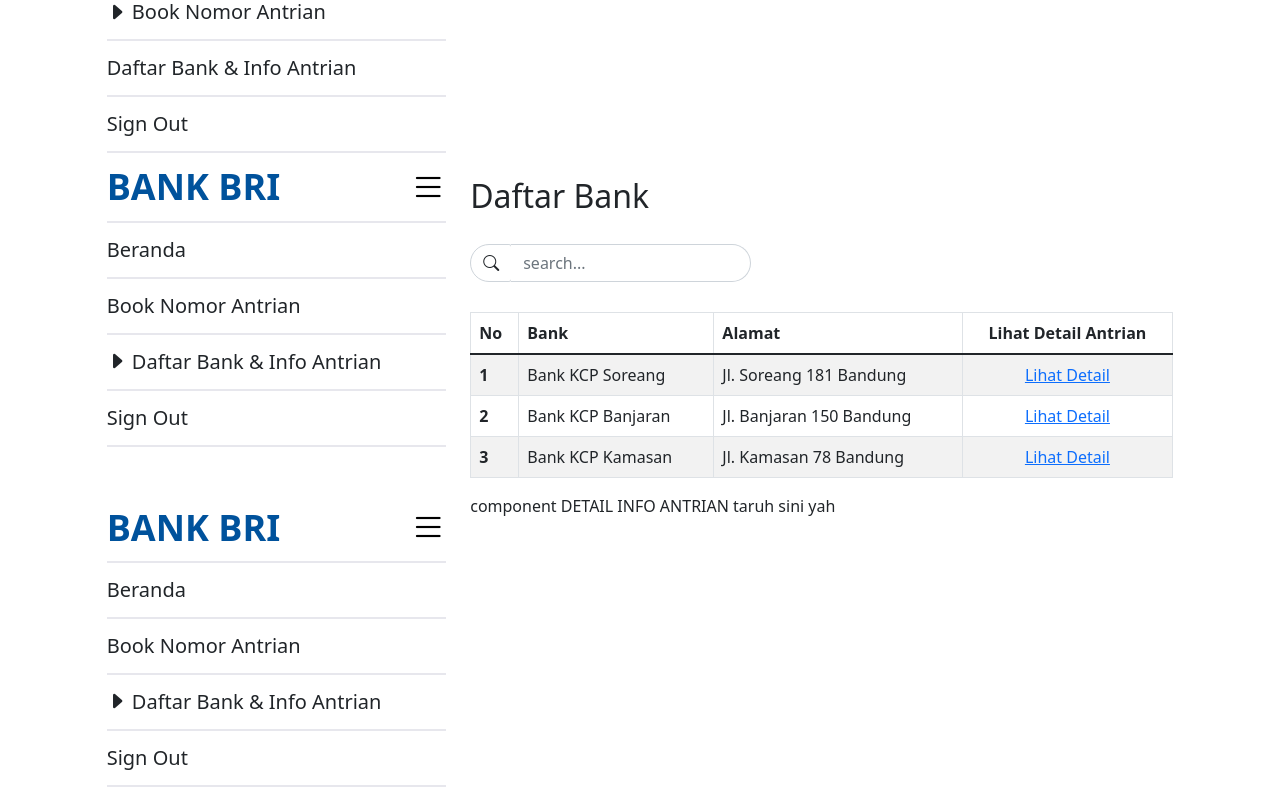
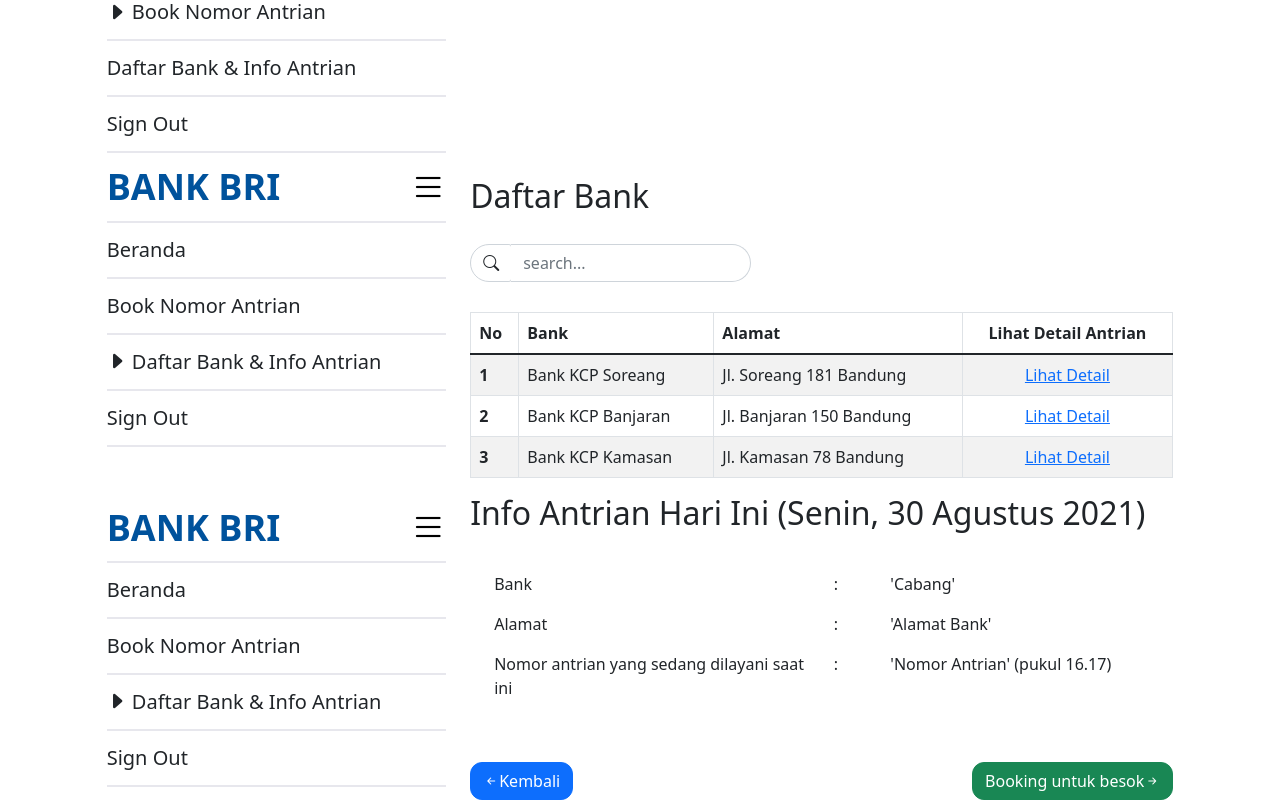
Before and after one commit to aricahyono49/Queue-Management-System, a React (Create React App) app: page / in a window 1280 px wide. Shown: the part 827-1627 px from the top of the page. Built offline with nearby package versions, Linux system fonts and the light colour scheme.

Commit message:
feat detailAntrian

```diff
--- a/package.json
+++ b/package.json
@@ -8,6 +8,7 @@
     "@testing-library/user-event": "^12.8.3",
     "bootstrap": "^5.1.0",
     "bootstrap-icons": "^1.5.0",
+    "moment": "^2.29.1",
     "react": "^17.0.2",
     "react-dom": "^17.0.2",
     "react-scripts": "4.0.3",
--- a/public/index.html
+++ b/public/index.html
@@ -24,7 +24,7 @@
       work correctly both with client-side routing and a non-root public URL.
       Learn how to configure a non-root public URL by running `npm run build`.
     -->
-    <title>Queqe Management</title>
+    <title>Queue Management</title>
   </head>
   <body>
     <noscript>You need to enable JavaScript to run this app.</noscript>
--- /dev/null
+++ b/src/components/Detail/index.js
@@ -0,0 +1,50 @@
+import React from 'react'
+import moment from 'moment'
+import 'bootstrap/dist/css/bootstrap.min.css';
+import "bootstrap-icons/font/bootstrap-icons.css";
+import './style.css';
+import 'moment/locale/id'
+moment.locale('id')
+
+const dateTime = new Date()
+
+export const DetailAntrian = () => {
+    return (
+        <div>
+            <div>
+                <h2>Info Antrian Hari Ini <span>({moment(dateTime).format('dddd, LL')})</span></h2>
+                <div class="container tb">
+                    <div class="row mb-3">
+                        <div class="col-6">Bank</div>
+                        <div class="col-1">:</div>
+                        <div class="col">'Cabang'</div>
+                    </div>
+                    <div class="row mb-3">
+                        <div class="col-6">Alamat</div>
+                        <div class="col-1">:</div>
+                        <div class="col">'Alamat Bank'</div>
+                    </div>
+                    <div class="row mb-3">
+                        <div class="col-6">Nomor antrian yang sedang dilayani saat ini</div>
+                        <div class="col-1">:</div>
+                        <div class="col">'Nomor Antrian' <span>(pukul {moment().format('LT')})</span></div>
+                    </div>
+                </div>
+            </div>
+
+            <div class="position-relative">
+                <div class="position-absolute bottom-left">
+                    <button type="button" class="btn btn-primary rad" href="#" >
+                        <i class="bi bi-arrow-left-short"></i>Kembali
+                    </button>
+                </div>
+                <div class="position-absolute bottom-right">
+                    <button type="button" class="btn btn-success rad" href="#" >
+                        Booking untuk besok<i class="bi bi-arrow-right-short"></i>
+                    </button>
+                </div>
+            </div>
+
+        </div>
+    )
+}
--- /dev/null
+++ b/src/components/Detail/style.css
@@ -0,0 +1,20 @@
+@import url('https://fonts.googleapis.com/css2?family=Montserrat:wght@800&display=swap');
+
+.rad {
+    border-radius: 12px;
+}
+
+.tb {
+    margin-top: 40px;
+    margin-bottom: 100px;
+}
+
+.bottom-left {
+    bottom: 0;
+    left: 0;
+}
+
+.bottom-right {
+    bottom: 0;
+    right: 0;
+}
--- a/src/pages/dashboard/DetailInfoAntrian/index.js
+++ b/src/pages/dashboard/DetailInfoAntrian/index.js
@@ -1,6 +1,7 @@
 import React from "react";
 import { SideNavigasi } from "../../../components/SideNavigasi";
 import "bootstrap/dist/css/bootstrap.min.css";
+import { DetailAntrian } from "../../../components/Detail";
 
 export const DetailInfoAntrian = () => {
   return (
@@ -8,7 +9,9 @@
       <div className="col-4">
         <SideNavigasi position="daftar bank" />
       </div>
-      <div className="col-8">component DETAIL INFO ANTRIAN taruh sini yah</div>
+      <div className="col-8">
+        <DetailAntrian></DetailAntrian>
+      </div>
     </div>
   );
 };
```
Also changed, not shown: 1 other file (tests, documents, lock files or other folders).
